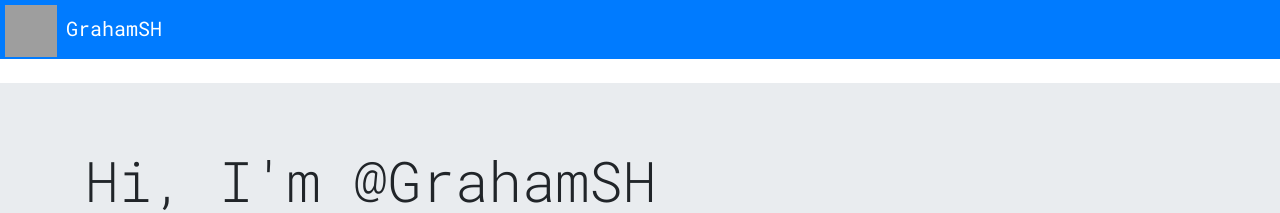
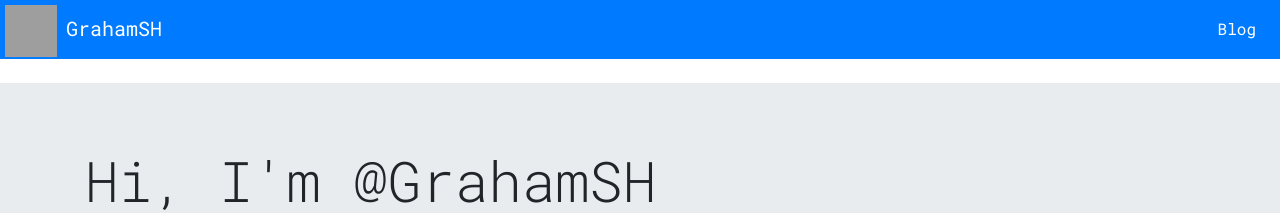
Before and after one commit to fossabot/grahamsh-llk.github.io, a Jekyll site: the page built from site/index.html, in a window 1280 px wide. Shown: the top 213 px of the page. Built offline with Jekyll 4.4.1, drawn with Linux system fonts in a browser that asks for light colours; grey boxes are pictures that could not be loaded.

Commit message:
Update nav.html

```diff
--- a/site/_includes/nav.html
+++ b/site/_includes/nav.html
@@ -14,6 +14,7 @@
 
 		<div class="collapse navbar-collapse" id="collapsible">
 			<ul class="navbar-nav ml-md-auto">
+				<li class="nav-item"><a class="nav-link" href="/blog">Blog</a></li>
 			</ul>
 		</div>
 
```
